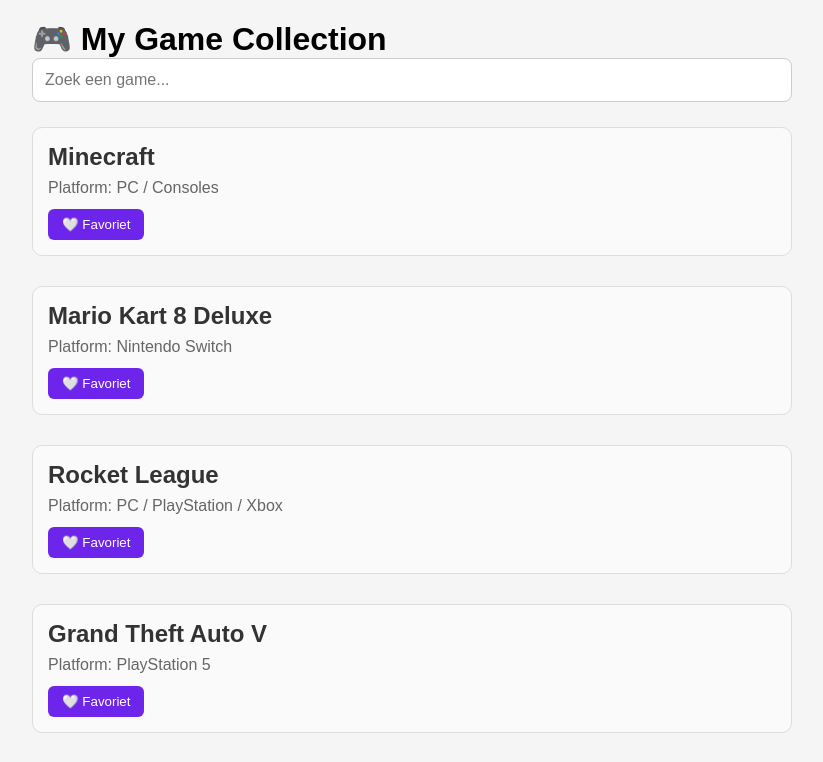
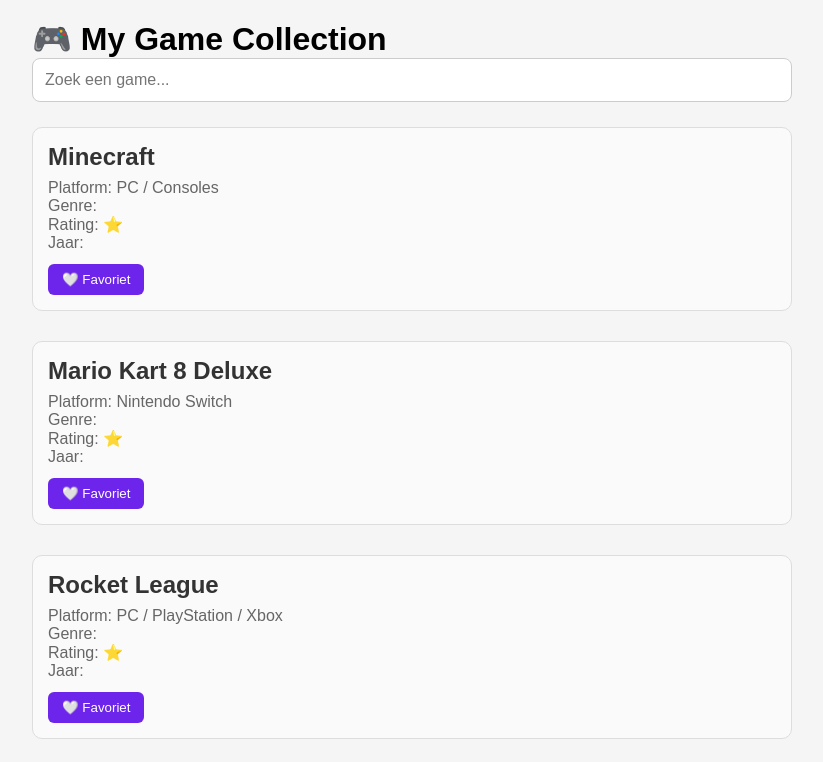
Before and after one commit to maudnieuwdorp/vite, a React (Vite) app in the folder game-collection/: page / in a window 1280 px wide. Shown: the top 762 px of the page, without its empty margins (228-1051 px from the left). Built offline with nearby package versions, Linux system fonts and the light colour scheme.

Commit message:
Les 8 - JSON toegepast

```diff
--- a/game-collection/src/App.jsx
+++ b/game-collection/src/App.jsx
@@ -1,6 +1,8 @@
 import { useState } from "react";
 import "./App.css";
-import GameCard from "./components/GameCard"; // Pas het pad aan als je GameCard ergens anders staat
+import GameCard from "./components/GameCard";
+import games from "./components/games.json";
+
 
 function App() {
   // State voor het opslaan van de zoektekst
@@ -18,6 +20,7 @@ function App() {
   ]);
 
   return (
+
     <div className="app-container">
       <h1>🎮 My Game Collection</h1>
 
@@ -48,4 +51,5 @@ function App() {
   );
 }
 
+
 export default App;
--- a/game-collection/src/components/GameCard.jsx
+++ b/game-collection/src/components/GameCard.jsx
@@ -12,7 +12,15 @@ function GameCard(props) {
 
         <div className="game-card">
             <h2>{props.title}</h2>
+
             <p>Platform: {props.platform}</p>
+
+            <p>Genre: {props.genre}</p>
+
+            <p>Rating: ⭐ {props.rating}</p>
+
+            <p>Jaar: {props.year}</p>
+
             <button
                 className="favorite-button"
                 onClick={() => setFavorite(!favorite)}
@@ -21,6 +29,7 @@ function GameCard(props) {
                 {favorite ? "❤️ Favoriet" : "🤍 Favoriet"}
 
             </button>
+
         </div>
     );
     }
--- /dev/null
+++ b/game-collection/src/components/games.json
@@ -0,0 +1,90 @@
+[
+  {
+    "id": 1,
+    "title": "⛏️ Minecraft",
+    "platform": "PC",
+    "genre": "Sandbox",
+    "rating": 9.5,
+    "year": 2011
+  },
+  {
+    "id": 2,
+    "title": "🏎️ Mario Kart World",
+    "platform": "Nintendo Switch 2",
+    "genre": "Race",
+    "rating": 9.3,
+    "year": 2025
+  },
+  {
+    "id": 3,
+    "title": "🚗 Rocket League",
+    "platform": "PlayStation 5",
+    "genre": "Sport",
+    "rating": 8.9,
+    "year": 2015
+  },
+  {
+    "id": 4,
+    "title": "⚽ EA Sports FC 26",
+    "platform": "PlayStation 5",
+    "genre": "Sport",
+    "rating": 8.6,
+    "year": 2025
+  },
+  {
+    "id": 5,
+    "title": "🗡️ The Legend of Zelda",
+    "platform": "Nintendo Switch",
+    "genre": "Adventure",
+    "rating": 9.8,
+    "year": 2023
+  },
+  {
+    "id": 6,
+    "title": "🚌 Fortnite",
+    "platform": "PC",
+    "genre": "Battle Royale",
+    "rating": 8.7,
+    "year": 2017
+  },
+  {
+    "id": 7,
+    "title": "🤖 Cyberpunk 2077",
+    "platform": "PC",
+    "genre": "RPG",
+    "rating": 8.8,
+    "year": 2020
+  },
+  {
+    "id": 8,
+    "title": "🤠 Red Dead Redemption 2",
+    "platform": "PC",
+    "genre": "Adventure",
+    "rating": 9.9,
+    "year": 2018
+  },
+  {
+    "id": 9,
+    "title": "🚔 GTA V",
+    "platform": "PC",
+    "genre": "Action",
+    "rating": 9.8,
+    "year": 2013
+  },
+  {
+    "id": 10,
+    "title": "👑 Elden Ring",
+    "platform": "PlayStation 5",
+    "genre": "RPG",
+    "rating": 9.7,
+    "year": 2022
+  },
+  {
+    "id": 11,
+    "title": "🚀 ROC Amstelland Dev Challenge",
+    "platform": "ESP32 / Raspberry Pi / Arduino",
+    "genre": "Developer Event",
+    "rating": 10.0,
+    "year": 2027
+  }
+]
```
Lines whose indentation alone changed are shown as unchanged.
